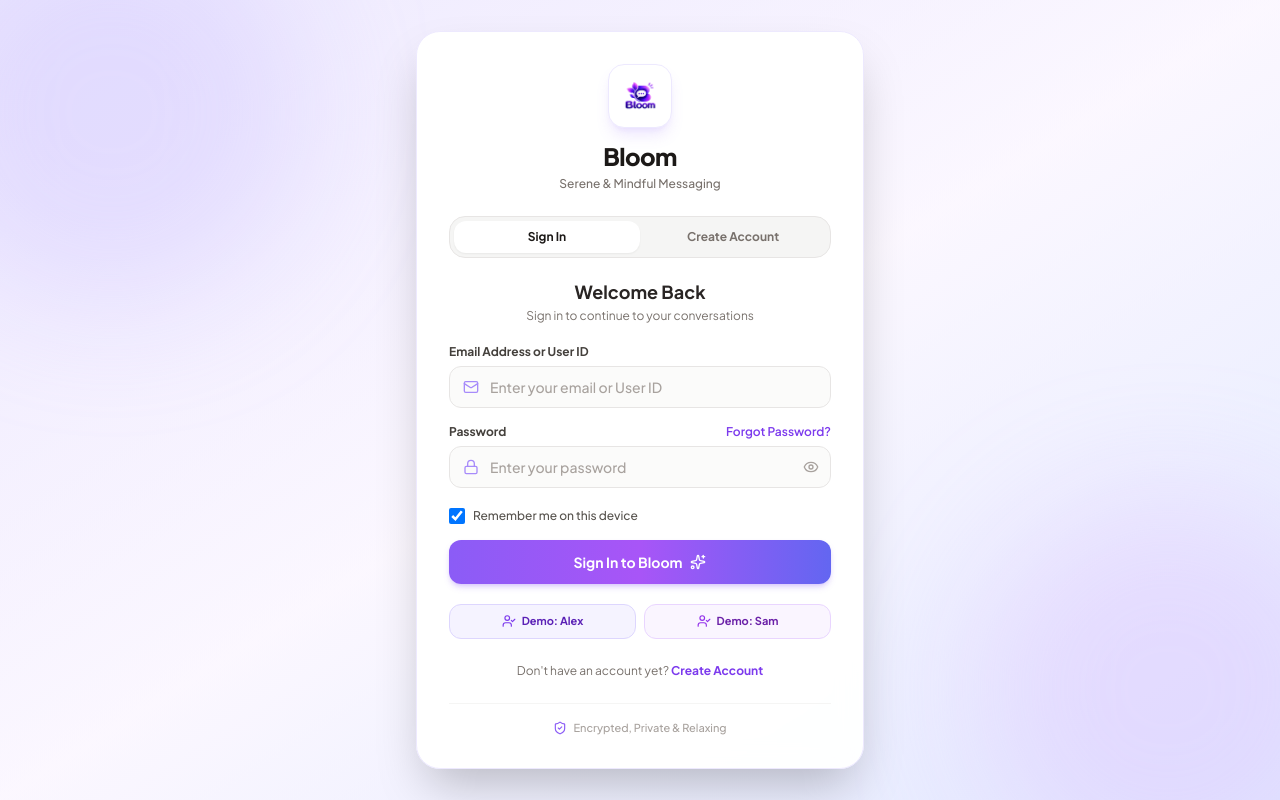
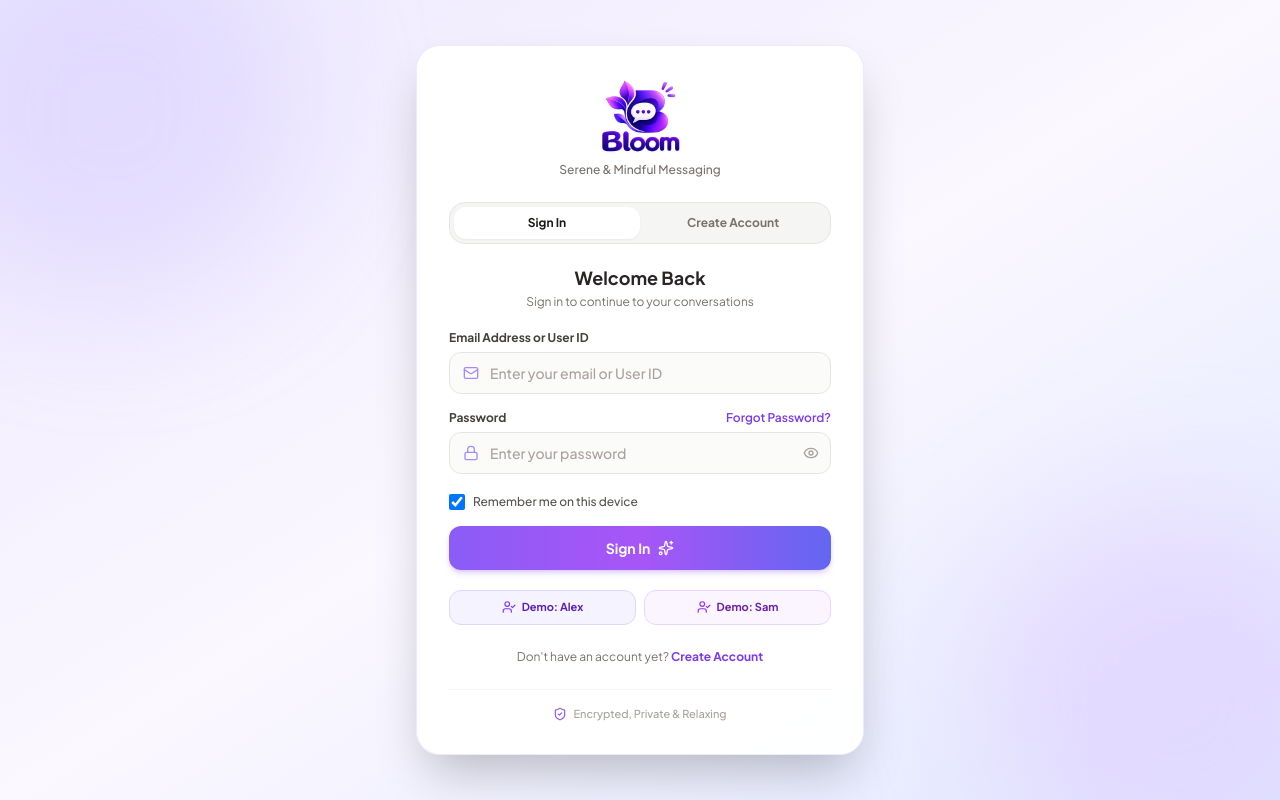
Before and after one commit to Hemalatha250706/bloom, a React (Vite) app in the folder chat/: page / in a window 1280 px wide. Built offline with nearby package versions, Linux system fonts and the light colour scheme; no server answers.

Commit message:
Remove redundant Bloom heading text in login page and display only Bloom logo

```diff
--- a/chat/src/components/AuthPage.jsx
+++ b/chat/src/components/AuthPage.jsx
@@ -467,21 +467,16 @@ export default function AuthPage({ onLoginSuccess }) {
 
       {/* Main Auth Card */}
       <div className="relative w-full max-w-md bg-white/95 backdrop-blur-md rounded-3xl border border-violet-100 shadow-2xl p-6 sm:p-8 animate-in fade-in zoom-in-95 duration-200">
-        {/* Brand Logo & Header */}
+        {/* Brand Logo Header */}
         <div className="flex flex-col items-center text-center mb-6">
-          <div className="w-16 h-16 rounded-2xl bg-white border border-violet-100 flex items-center justify-center p-2 shadow-lg shadow-violet-500/15 mb-3 select-none">
+          <div className="flex items-center justify-center mb-1 select-none">
             <img
               src={bloomLogo}
-              alt="Bloom Logo"
-              className="w-full h-full object-contain drop-shadow-xs"
+              alt="Bloom"
+              className="h-20 w-auto max-w-[220px] object-contain drop-shadow-sm rounded-xl"
             />
           </div>
-          <div className="flex items-center gap-2">
-            <h1 className="text-2xl font-extrabold text-stone-900 tracking-tight">
-              Bloom
-            </h1>
-          </div>
-          <p className="text-xs text-stone-500 font-medium mt-1">
+          <p className="text-xs text-stone-500 font-medium">
             Serene & Mindful Messaging
           </p>
         </div>
@@ -645,7 +640,7 @@ export default function AuthPage({ onLoginSuccess }) {
                   <span className="inline-block w-4 h-4 border-2 border-white border-t-transparent rounded-full animate-spin" />
                 ) : (
                   <>
-                    <span>Sign In to Bloom</span>
+                    <span>Sign In</span>
                     <Sparkles className="w-4 h-4" />
                   </>
                 )}
```
